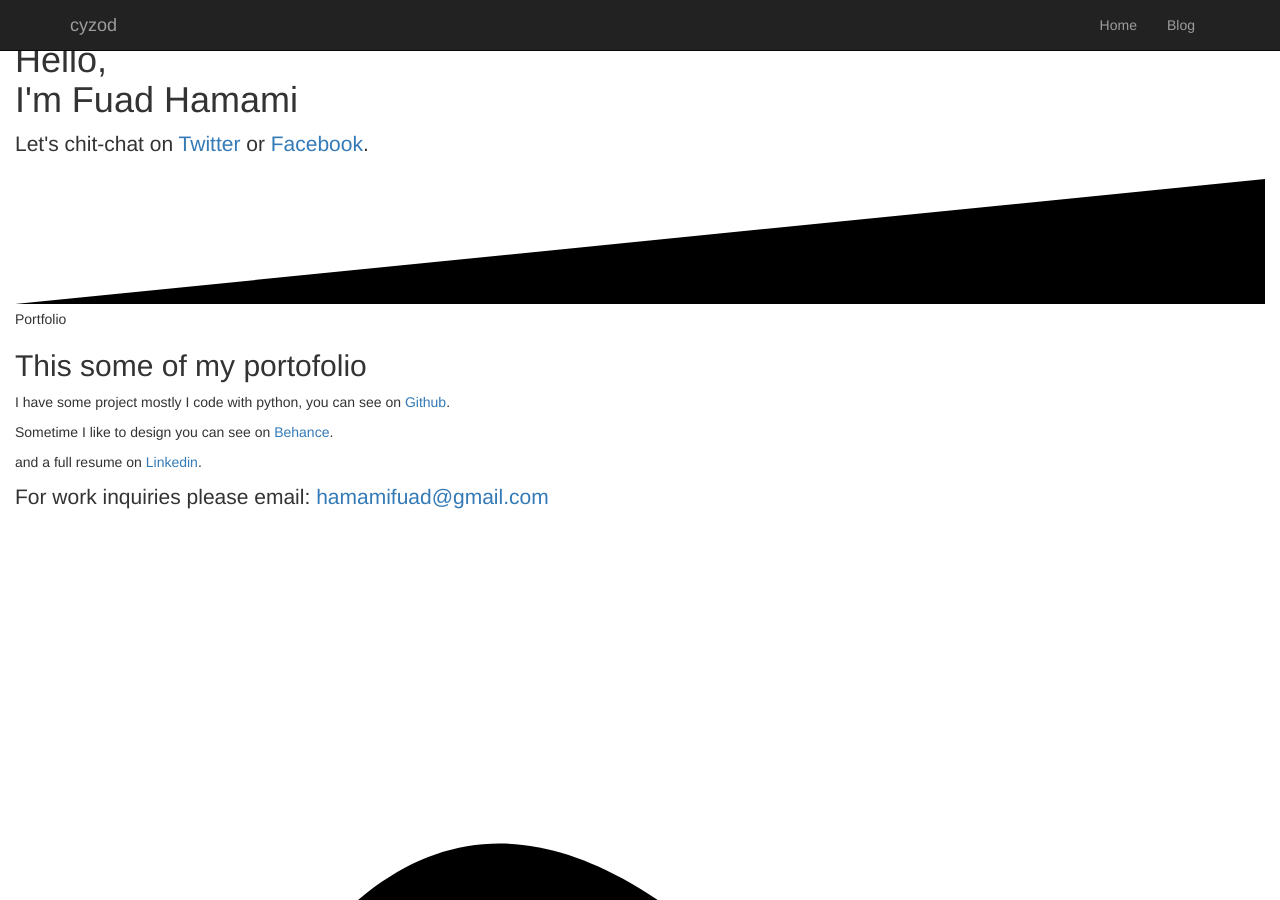
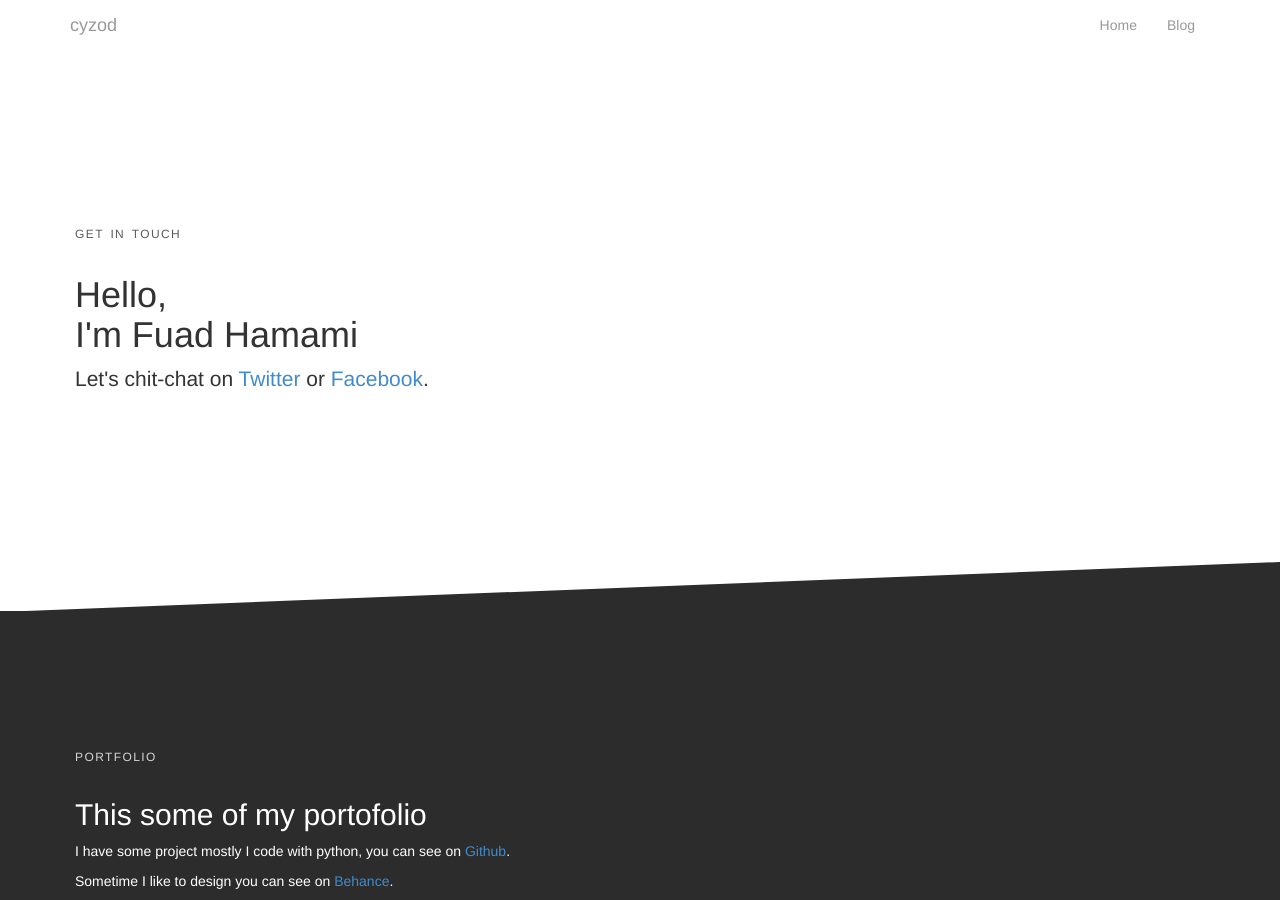
Before and after one commit to fhamami/cyzod, a Jekyll site: the page built from index.html, in a window 1280 px wide and 900 px high. Built offline with Jekyll 4.4.1, drawn with Linux system fonts in a browser that asks for light colours; nearby versions of some CDN libraries; library files that are not in the unit come from our copies; some of the changed text lies outside the part shown.

Commit message:
layout page

```diff
--- a/_includes/JB/setup
+++ b/_includes/JB/setup
@@ -16,7 +16,7 @@
     {% if site.JB.ASSET_PATH %}
       {% assign ASSET_PATH = site.JB.ASSET_PATH %}
     {% else %}
-      {% capture ASSET_PATH %}{{ BASE_PATH }}/assets/{{ page.theme.name }}/{% endcapture %}
+      {% capture ASSET_PATH %}{{ BASE_PATH }}/assets/{{ layout.theme.name }}/{% endcapture %}
       <!-- {{ BASE_PATH }}/assets/themes/{{ page.theme.name }} -->
     {% endif %}
   {% endif %}
--- a/_includes/themes/bootstrap/404.html
+++ b/_includes/themes/bootstrap/404.html
@@ -9,7 +9,7 @@
     <meta name="viewport" content="width=device-width, initial-scale=1.0">
 
     <meta http-equiv="refresh" content="8; url=/">
-      <link href="{{ ASSET_PATH }}bootstrap/css/404.css" rel="stylesheet">
+      <link href="{{ ASSET_PATH }}css/404.css" rel="stylesheet">
 
   </head>
 
@@ -147,7 +147,7 @@
 </g>
 </svg>
 
-  <link href="{{ ASSET_PATH }}bootstrap/js/404.js" rel="stylesheet">
+  <link href="{{ ASSET_PATH }}js/404.js" rel="stylesheet">
 
 
   </body>
```
Also changed, not shown: assets/bootstrap/css/404.css (renamed from assets/themes/css/404.css), assets/bootstrap/css/bootstrap.min.css (renamed from assets/themes/css/bootstrap.min.css), assets/bootstrap/css/style.css (renamed from assets/themes/css/style.css), assets/bootstrap/fonts/glyphicons-halflings-regular.ttf (renamed from assets/themes/fonts/glyphicons-halflings-regular.ttf), assets/bootstrap/fonts/glyphicons-halflings-regular.woff (renamed from assets/themes/fonts/glyphicons-halflings-regular.woff), assets/bootstrap/img/bay.jpg (renamed from assets/themes/img/bay.jpg), assets/bootstrap/js/404.js (renamed from assets/themes/js/404.js), assets/bootstrap/js/Respond.min.js (renamed from assets/themes/js/Respond.min.js), assets/bootstrap/js/bootstrap.min.js (renamed from assets/themes/js/bootstrap.min.js), assets/bootstrap/js/jquery.min.js (renamed from assets/themes/js/jquery.min.js), assets/bootstrap/js/skrollr.min.js (renamed from assets/themes/js/skrollr.min.js), 6 other files.
